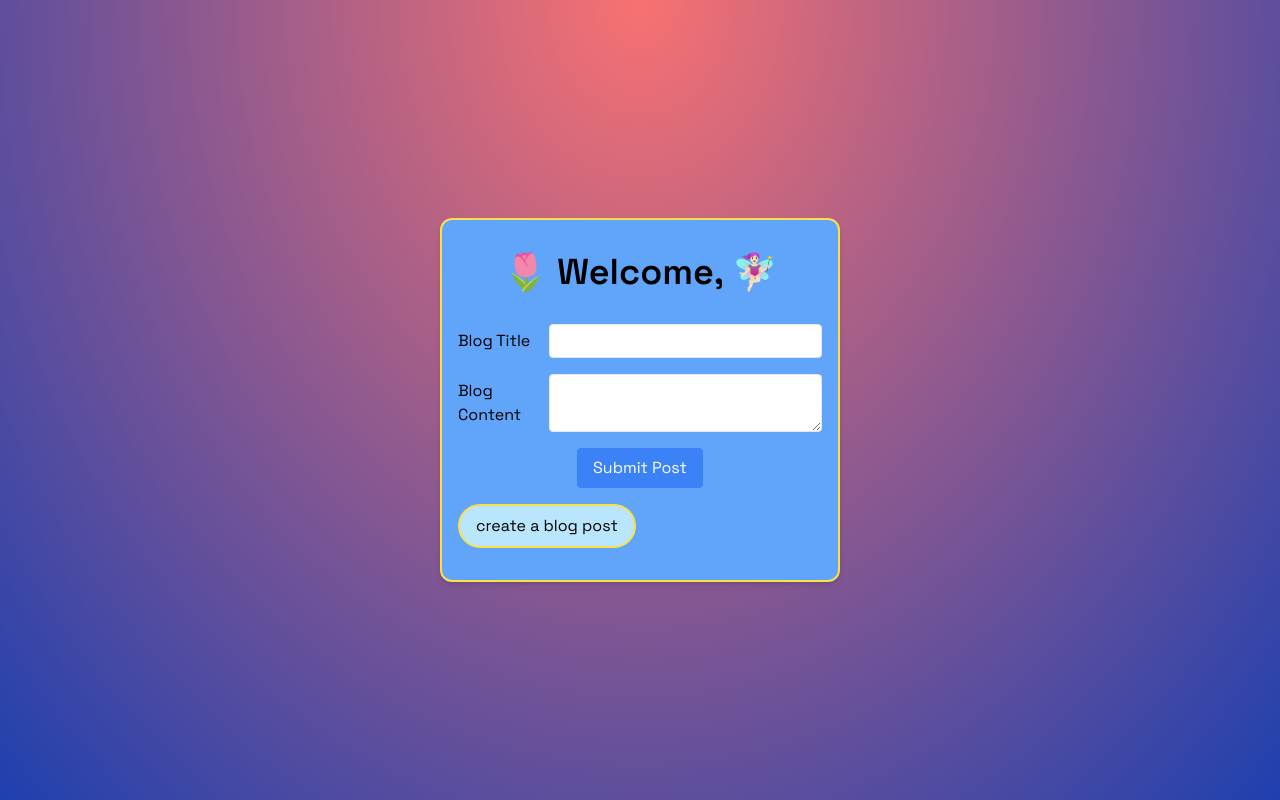
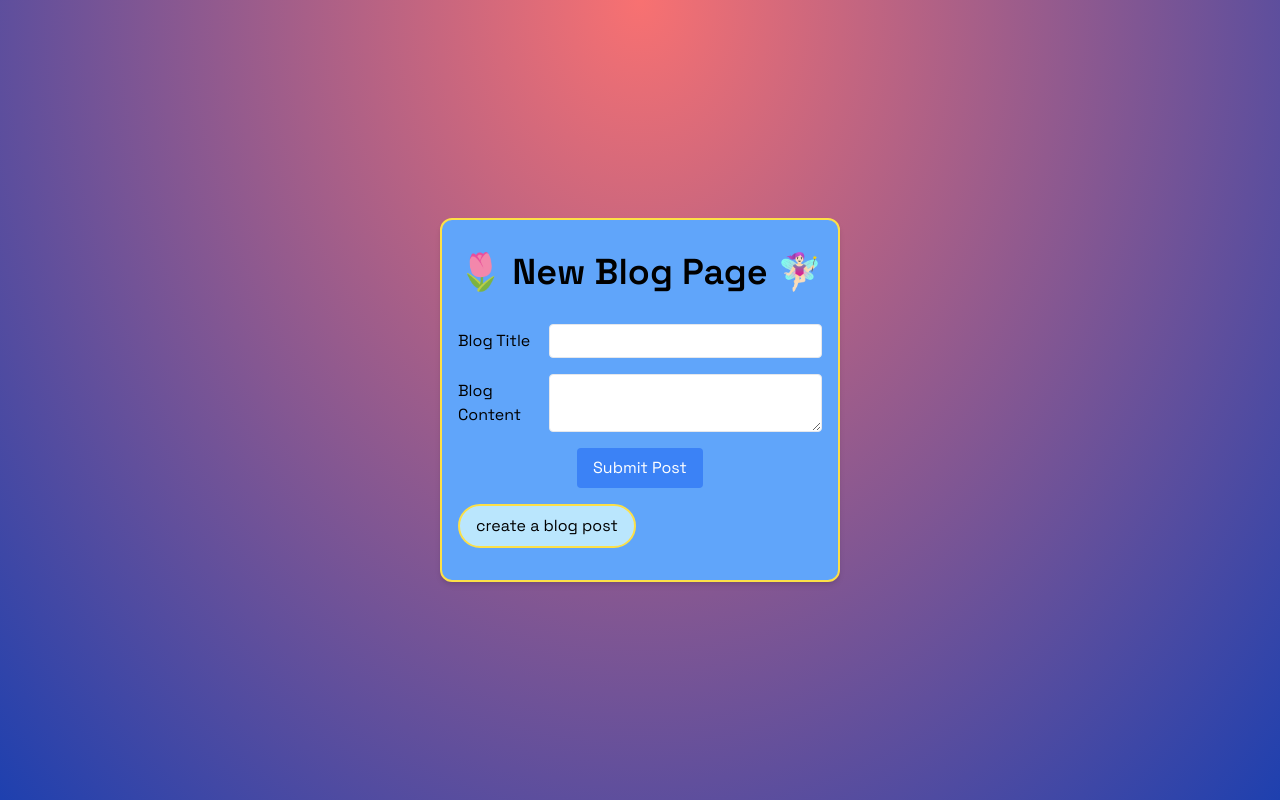
Before and after one commit to AlexCodeMe/blog, a Next.js app: page /create-post in a window 1280 px wide. Built offline with nearby package versions, Linux system fonts and the light colour scheme.

Commit message:
implement new blog form

```diff
--- a/src/components/forms/new-blog-form.tsx
+++ b/src/components/forms/new-blog-form.tsx
@@ -32,7 +32,7 @@ export default function NewBlogForm() {
     }
   return (
     <Wrapper
-      headerLabel={`Welcome, ${name}`}
+      headerLabel={`New Blog Page`}
       backButtonLabel='create a blog post'
       backButtonHref='/create-post'
     >
```
